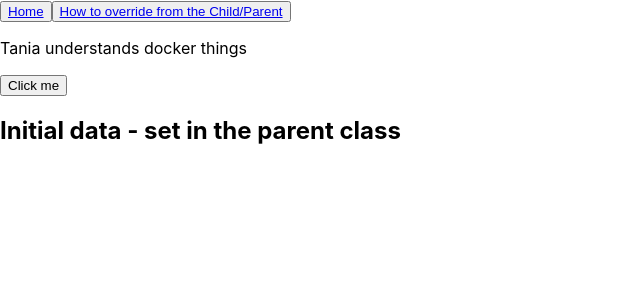
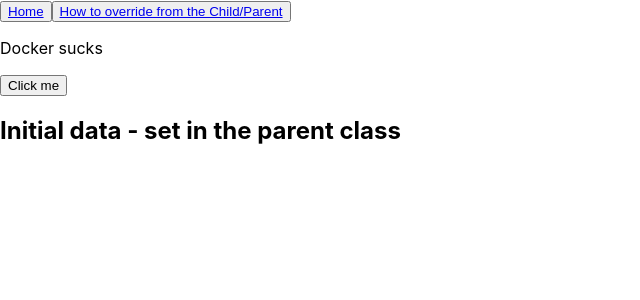
Before and after one commit to tdrydendiaz/quad, a React (Create React App) app in the folder client/: page /Unit in a window 1280 px wide. Shown: the top 300 px of the page, without its empty margins (0-640 px from the left). Built offline with nearby package versions, Linux system fonts and the light colour scheme.

Commit message:
check webhook

```diff
--- a/client/src/Router.js
+++ b/client/src/Router.js
@@ -19,7 +19,7 @@ function RoutingExample() {
             <Link to="/Unit">How to override from the Child/Parent</Link>
           </button>
 
-<p>Tania understands docker things</p>
+<p>Docker sucks</p>
 
         <Route exact path="/" />
         <Route path="/Unit" component={Unit} />
```
